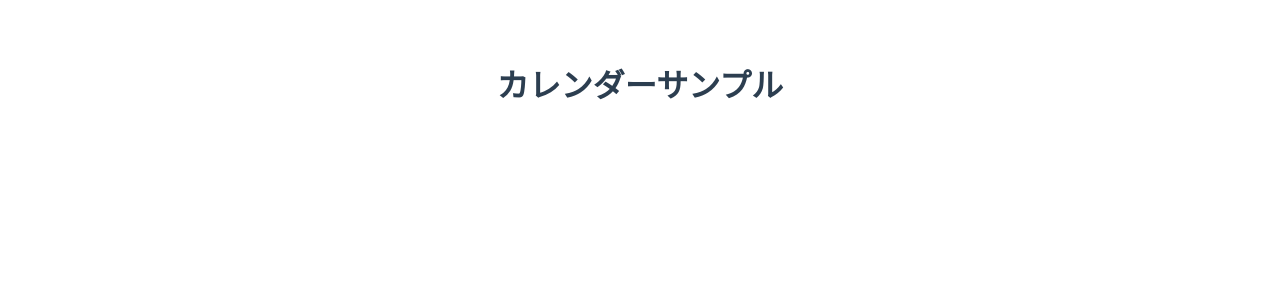
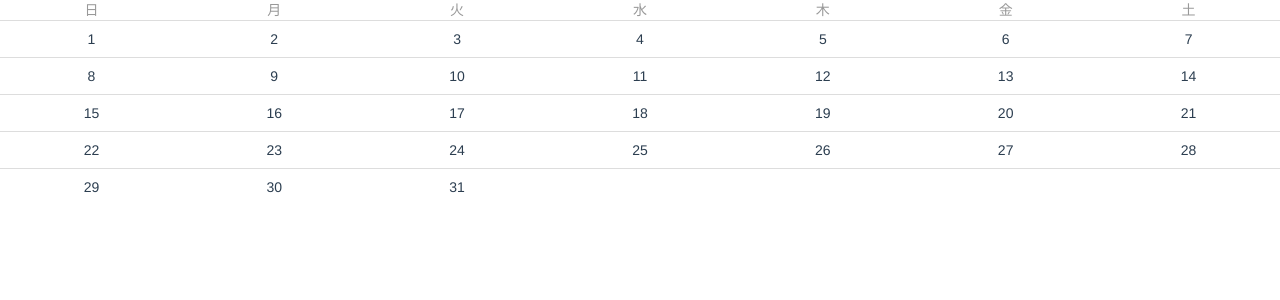
Before and after one commit to Tomo-zou-2525/vue_carendar, a Vue app: page / in a window 1280 px wide. Shown: the top 300 px of the page. Built offline with nearby package versions, Linux system fonts and the light colour scheme.

Commit message:
feat:日付の出力

```diff
--- a/src/App.vue
+++ b/src/App.vue
@@ -20,12 +20,15 @@ export default {
 </script>
 
 <style>
+body {
+  margin: 0;
+}
 #app {
   font-family: Avenir, Helvetica, Arial, sans-serif;
   -webkit-font-smoothing: antialiased;
   -moz-osx-font-smoothing: grayscale;
   text-align: center;
   color: #2c3e50;
-  margin-top: 60px;
+  /* margin-top: 60px; */
 }
 </style>
--- a/src/components/Calendar.vue
+++ b/src/components/Calendar.vue
@@ -1,6 +1,23 @@
 <template>
   <div>
-    <h1>カレンダーサンプル</h1>
+    <!-- カレンダーヘッダ -->
+    <div id="cal-header">
+      <span class="header-arrow"></span>
+    </div>
+    <table id="cal-main">
+      <!-- 曜日を表示 -->
+      <thead>
+        <th v-for="(dayname, index) in weekdays" :key="index">{{dayname}}</th>
+      </thead>
+      <!-- 日付を表示 -->
+      <tbody>
+        <tr v-for="(weekData, index) in calData" :key="index">
+          <td class="cal-day" v-for="(dayNum, index) in weekData" :key="index">
+            <span>{{dayNum}}</span>
+          </td>
+        </tr>
+      </tbody>
+    </table>
   </div>
 </template>
 
@@ -33,3 +50,38 @@ export default {
   }
 };
 </script>
+
+<style scoped>
+/* カレンダーのCSS */
+#cal-main {
+  font-size: 14px;
+  line-height: 20px;
+  table-layout: fixed;
+  width: 100%;
+  margin-bottom: 1px solid #ddd;
+  border-collapse: collapse;
+}
+
+#cal-main th {
+  padding: 0;
+  text-align: center;
+  vertical-align: middle;
+  font-weight: normal;
+  color: #999;
+}
+
+#cal-main td {
+  padding: 8px;
+  text-align: center;
+  vertical-align: middle;
+  border-top: 1px solid #ddd;
+}
+
+.cal-today {
+  background-color: #fcf8e3;
+}
+
+.cal-day.active {
+  background-color: #ffc9d7;
+}
+</style>
```
